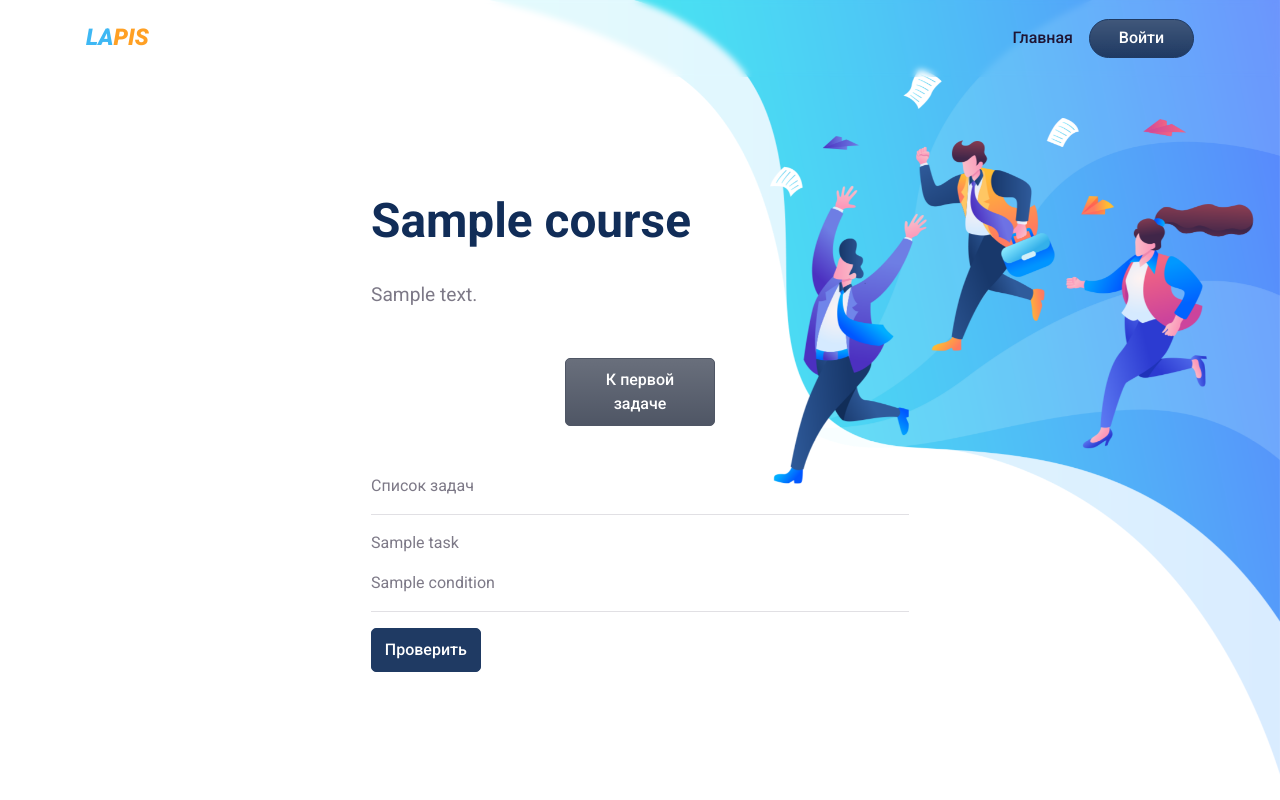
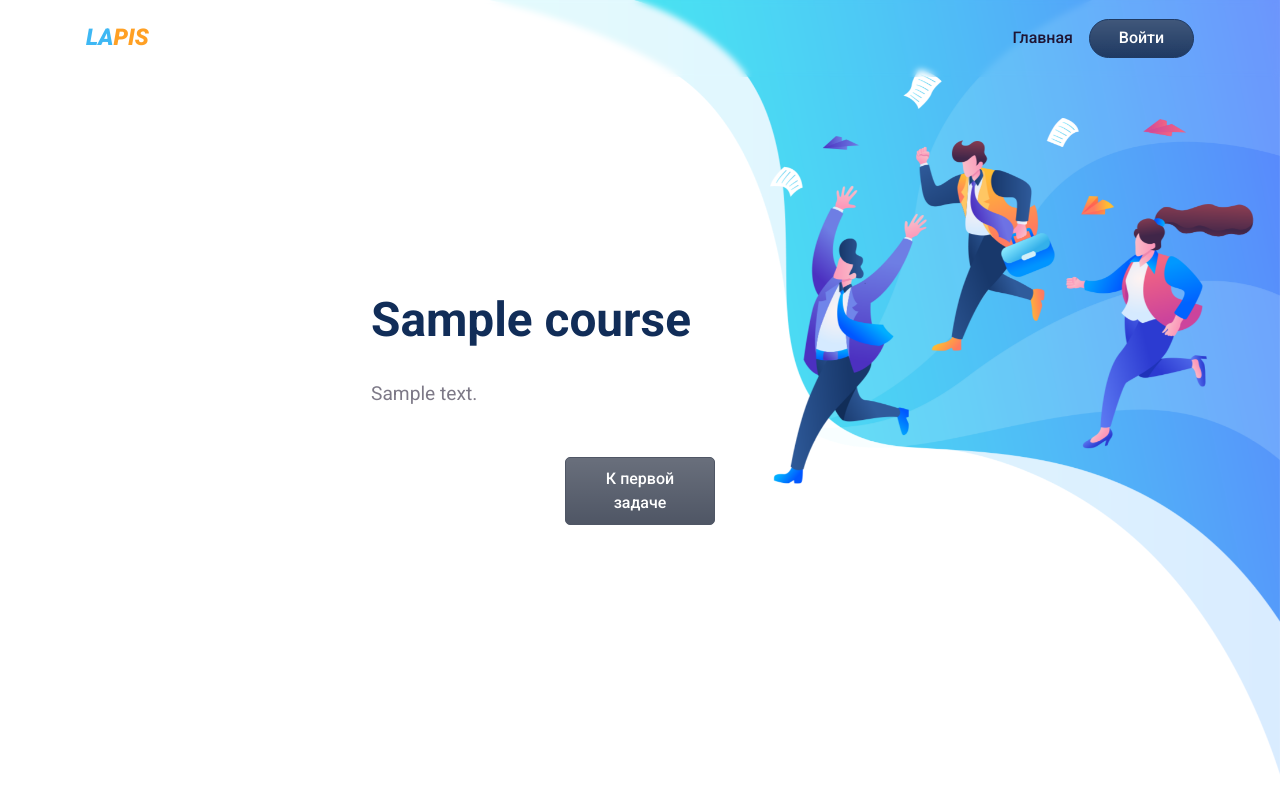
Before and after one commit to moevm/casein2021, a Flask app: template src/app/web/templates/course_id.html in a window 1280 px wide. Run offline with Flask 2, Linux system fonts and the light colour scheme; the template is opened without the code that fills it: most values are stand-ins (such as "Sample title", 1, 10 or a date in 2020); some libraries are stand-ins or nearby versions.

Commit message:
remove course passing from course page

```diff
--- a/src/app/web/templates/course_id.html
+++ b/src/app/web/templates/course_id.html
@@ -27,74 +27,8 @@
             <div class="mt-5 mb-5 mx-auto" style="width: 150px">
                 <a href="{{url_for('course.task_page', course_id=course._id, task_id=course.tasks[0]._id)}}" class="btn btn-secondary bg-gradient order-0">К первой задаче</a>
             </div>
-            <p>Список задач</p>
-            <form id="course_tasks">
-                <hr>
-                {% for task in course.tasks %}
-                    <div>
-                        <p>{{task.name}}</p>
-                        <p>{{task.condition}}</p>
-                        {% if task.task_type == 'test' %}
-                            {% set test_type = (task and task.check['test']['test_type']) or 'radio' %}
-                            <div id="{{task._id}}">
-                                <ul id="{{task._id}}" class="list-group">
-                                    {% for (answer, text) in task.check['test']['answers'] %}
-                                        <li style="list-style-type: none;"><input name="{{task._id}}" type="{{test_type}}" {% if test_type == 'radio' %}required{% endif %}><span>    {{text}}</span></li>
-                                    {% endfor %}
-                                </ul>
-                            </div>
-                        {% endif %}
-                    </div>
-                    <hr>
-                {% endfor %}
-                <button id="check_test" type="submit" class="btn btn-primary">Проверить</button>
-                <div id='check_result'></div>
-            </form>
         </div>
     </div>
 </div>
 
 {% endblock %}
-
-{% block script %}
-<script>
-    $(function() {
-        var tasks = [{% for task in course.tasks %}"{{task._id}}", {% endfor %}]
-
-        $('#course_tasks').on('submit', function(event){
-            $("#check_test").html("<span class='spinner-border spinner-border-sm'></span> Проверка")
-            event.preventDefault()
-            var answers = []
-            for (i in tasks){
-                var task_id = tasks[i]
-                var task_answers = []
-                $(`#${task_id} li`).each(function() {
-                    var [radio_btn, ans_text] = $(this).children()
-                    task_answers.push(radio_btn.checked)
-                })
-                answers.push([task_id, task_answers])
-            }
-            console.log(JSON.stringify(answers))
-            $.ajax({
-				url: "{{url_for('course.course_check', course_id=course._id)}}",
-				type:'POST',
-                dataType: 'JSON',
-				contenType: 'application/json',
-				data: {
-                    'answers': JSON.stringify(answers)
-                },
-				success: function(resp){
-                    $("#check_test").html("Проверено")
-                    $("#check_result").html(`<pre>${resp['result']}</pre>`)
-                    console.log(resp)
-				},
-				error: function(resp){
-                    console.log(resp.responseText)
-                    $("#check_test").html("Что-то пошло не так! Попробуйте позже")
-				},
-			});
-        })
-    })
-
-</script>
-{% endblock %}
```
